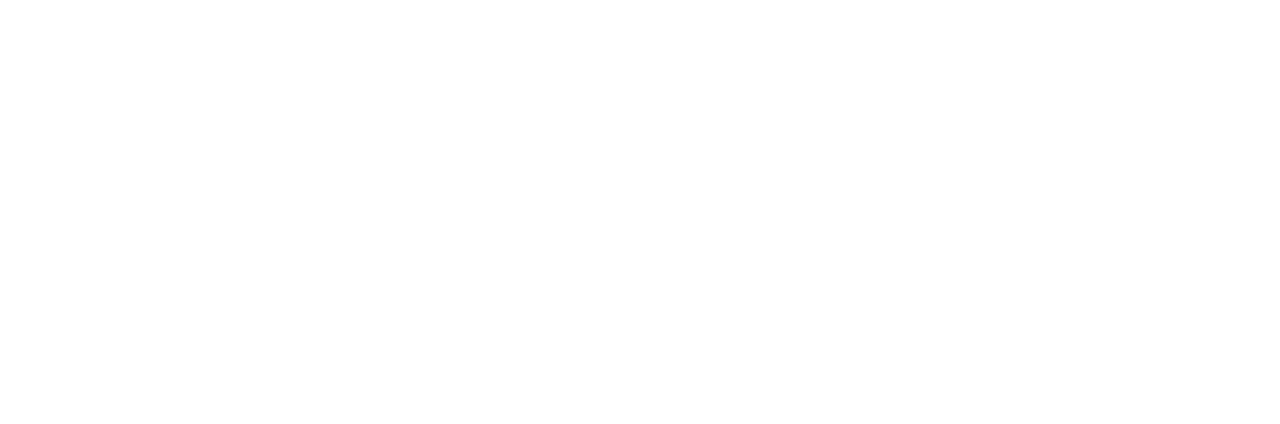
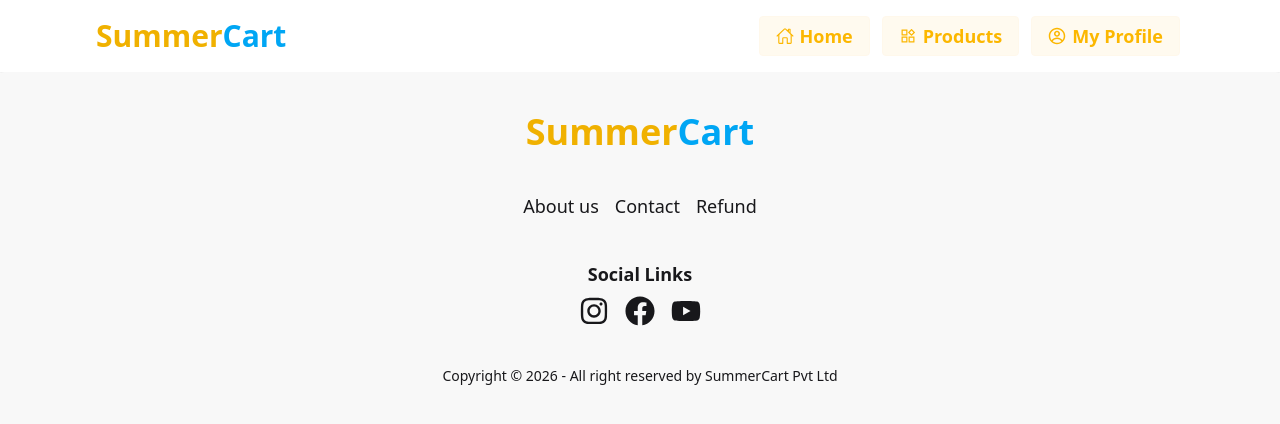
Before and after one commit to wdev-jahidhasan/summer-cart-next, a Next.js app: page / in a window 1280 px wide. Shown: the top 424 px of the page. Built offline with nearby package versions, Linux system fonts and the light colour scheme.

Commit message:
navbar and footer design done

```diff
--- a/package.json
+++ b/package.json
@@ -11,7 +11,8 @@
   "dependencies": {
     "next": "16.2.4",
     "react": "19.2.4",
-    "react-dom": "19.2.4"
+    "react-dom": "19.2.4",
+    "react-icons": "^5.6.0"
   },
   "devDependencies": {
     "@tailwindcss/postcss": "^4",
--- a/src/app/layout.js
+++ b/src/app/layout.js
@@ -1,5 +1,7 @@
 import { Geist, Geist_Mono } from "next/font/google";
 import "./globals.css";
+import Navbar from "../components/Navbar.jsx"
+import Footer from "@/components/Footer";
 
 const geistSans = Geist({
   variable: "--font-geist-sans",
@@ -23,7 +25,11 @@
       data-theme="light"
       className={`${geistSans.variable} ${geistMono.variable} h-full antialiased`}
     >
-      <body className="min-h-full flex flex-col">{children}</body>
+      <body className="min-h-full flex flex-col">
+        <Navbar></Navbar>
+        {children}
+        <Footer></Footer>
+        </body>
     </html>
   );
 }
--- /dev/null
+++ b/src/components/Footer.jsx
@@ -0,0 +1,36 @@
+import React from 'react';
+import { FaInstagram, FaFacebook, FaYoutube } from "react-icons/fa";
+
+const Footer = () => {
+  return (
+    <footer className="footer footer-horizontal footer-center bg-base-200 text-base-content rounded p-10">
+      <nav>
+        <a><span className='text-yellow-500 font-bold text-4xl'>Summer</span><span className=' text-sky-500 font-bold text-4xl' >Cart</span></a>
+      </nav>
+      <nav className="grid grid-flow-col gap-4 text-lg">
+        <a className="link link-hover">About us</a>
+        <a className="link link-hover">Contact</a>
+        <a className="link link-hover">Refund</a>
+      </nav>
+      <nav>
+        <h3 className='font-semibold text-lg'>Social Links</h3>
+        <div className="grid grid-flow-col gap-4">
+            <a>
+            <FaInstagram className='text-3xl' />
+          </a>
+          <a>
+            <FaFacebook className='text-3xl' />
+          </a>
+          <a>
+            <FaYoutube className='text-3xl' />
+          </a>
+        </div>
+      </nav>
+      <aside>
+        <p>Copyright © {new Date().getFullYear()} - All right reserved by SummerCart Pvt Ltd</p>
+      </aside>
+    </footer>
+  );
+};
+
+export default Footer;
--- /dev/null
+++ b/src/components/Navbar.jsx
@@ -0,0 +1,37 @@
+import React from 'react';
+import { IoHomeOutline } from "react-icons/io5";
+import { AiOutlineProduct } from "react-icons/ai";
+import { CgProfile } from "react-icons/cg";
+
+const Navbar = () => {
+  return (
+    <div className="w-full bg-base-100 shadow-sm">
+    <div className="navbar px-2 md:px-12 lg:px-24">
+      <div className="navbar-start">
+        <div className="dropdown">
+          <div tabIndex={0} role="button" className="btn btn-ghost lg:hidden">
+            <svg xmlns="http://www.w3.org/2000/svg" className="h-5 w-5" fill="none" viewBox="0 0 24 24" stroke="currentColor"> <path strokeLinecap="round" strokeLinejoin="round" strokeWidth="2" d="M4 6h16M4 12h8m-8 6h16" /> </svg>
+          </div>
+          <ul
+            tabIndex="-1"
+            className="menu menu-lg dropdown-content bg-base-100 rounded-box z-1 mt-3 w-40 p-2 shadow">
+            <li><a><IoHomeOutline /> Home</a></li>
+            <li><a><AiOutlineProduct /> Products</a></li>
+            <li><a><CgProfile /> My Profile</a></li>
+          </ul>
+        </div>
+        <a><span className='text-yellow-500 font-bold text-xl md:text-3xl'>Summer</span><span className=' text-sky-500 font-bold text-xl md:text-3xl' >Cart</span></a>
+      </div>
+      <div className="navbar-end hidden lg:flex">
+        <ul className="menu menu-horizontal px-1 gap-3">
+          <li><button className='font-semibold text-lg btn btn-soft btn-warning'><IoHomeOutline /> Home</button></li>
+          <li><button className='font-semibold text-lg btn btn-soft btn-warning'><AiOutlineProduct /> Products</button></li>
+          <li><button className='font-semibold text-lg btn btn-soft btn-warning'><CgProfile /> My Profile</button></li>
+        </ul>
+      </div>
+       </div>
+       </div>
+  );
+};
+
+export default Navbar;
```
Also changed, not shown: 1 other file (tests, documents, lock files or other folders).
